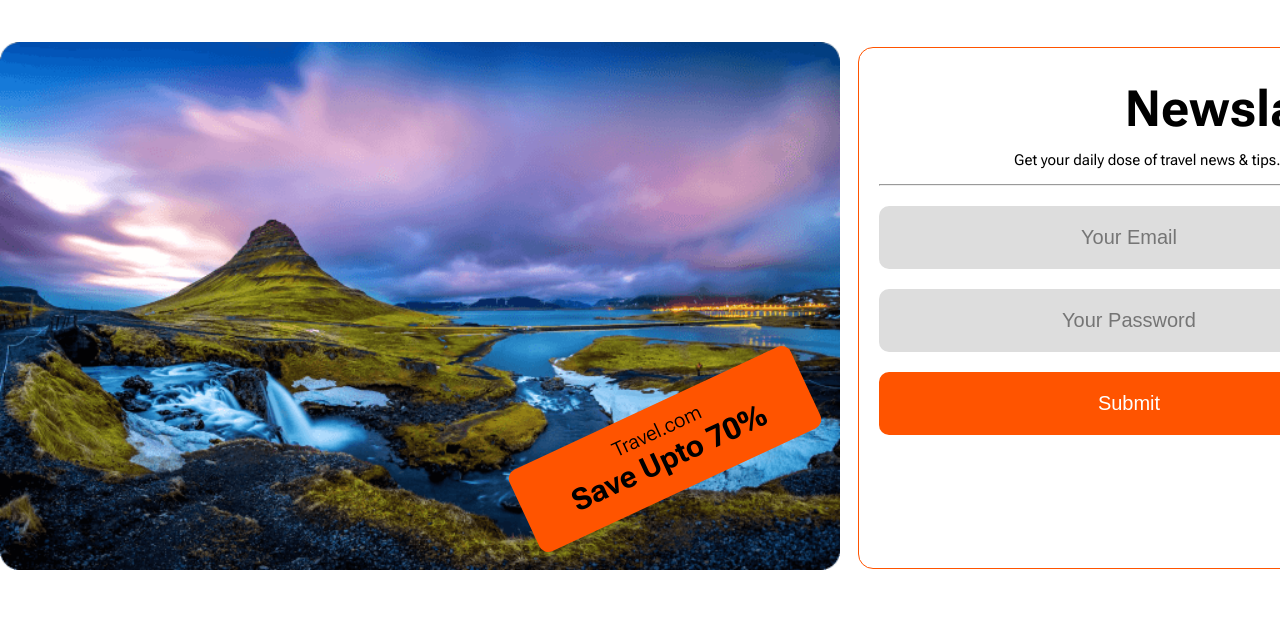
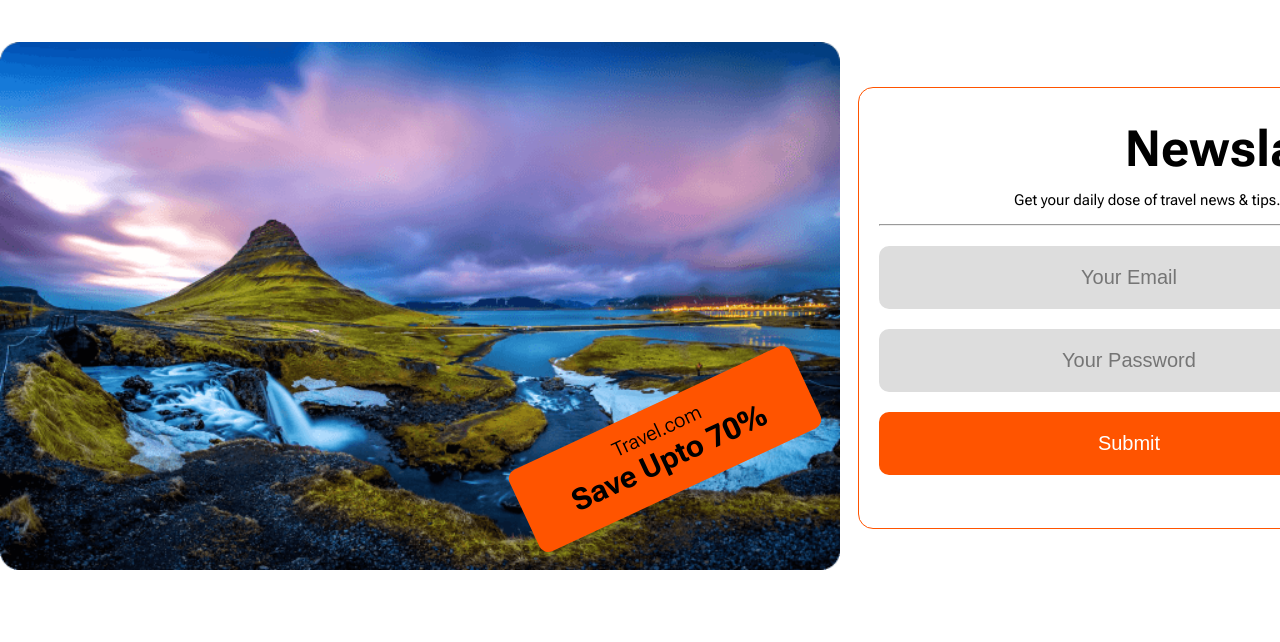
Before and after one commit to AMIR-H-ARJU/hero-travel, a plain HTML site: page index.html in a window 1280 px wide. Shown: the part 5699-6341 px from the top of the page. Drawn offline with Linux system fonts and the light colour scheme.

```diff
--- a/css/style.css
+++ b/css/style.css
@@ -654,8 +654,9 @@
 
 .news-div {
     text-align: center;
+    align-items: center;
     border-radius: 15px;
-    height: 480px;
+    height: 400px;
     padding: 20px;
     border: 1px solid var(--primary);
 
--- a/index.html
+++ b/index.html
@@ -1,5 +1,5 @@
 <!DOCTYPE html>
-<html lang="en">
+<html lang="en Bangladesh">
 
 <head>
     <meta charset="UTF-8">
@@ -265,7 +265,7 @@
                         <h3>Save Upto 70%</h3>
                     </div>
                 </div>
-                <div class="news-div">
+                <div style="align-items: center;" class="news-div">
                     <h2>Newslatter</h2>
                     <p> Get your daily dose of travel news & tips. Sign up today!</p>
                     <hr>
```
